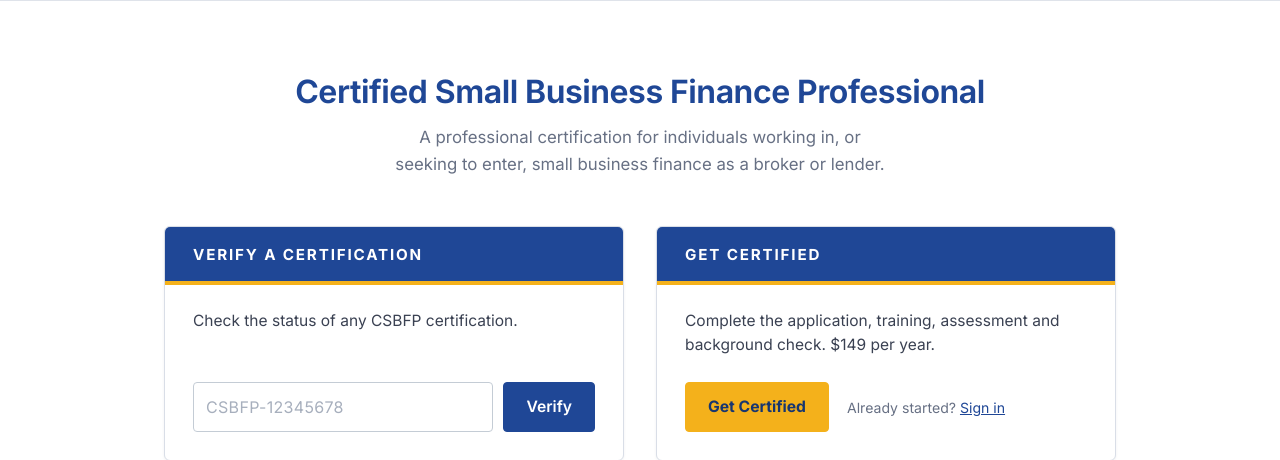
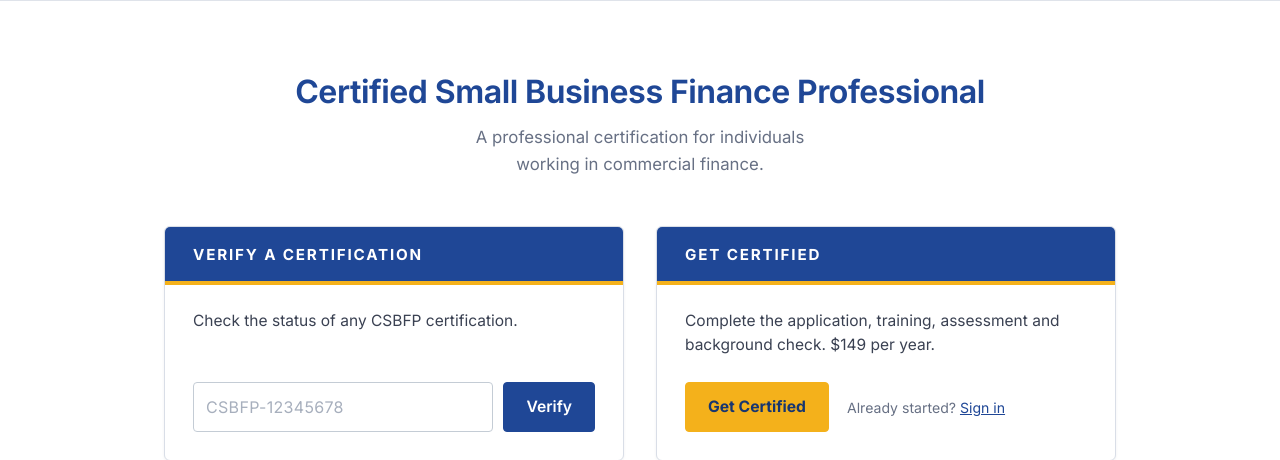
Before and after one commit to aquamark-io/csbfp, a Node server app: page / in a window 1280 px wide. Shown: the part 87-547 px from the top of the page. Run offline with Node 20, Linux system fonts and the light colour scheme.

Commit message:
Update description for Certified Small Business Finance

```diff
--- a/views/home.ejs
+++ b/views/home.ejs
@@ -1,7 +1,7 @@
 <%- include('partials/head') %>
 <section class="home-hero">
   <h1>Certified Small Business<br class="mobile-br"> Finance Professional</h1>
-  <p>A professional certification for individuals working in, or seeking to enter, small business finance as a broker or lender.</p>
+  <p>A professional certification for individuals working in commercial finance.</p>
 </section>
 <div class="home-cards">
   <section class="home-card">
```
